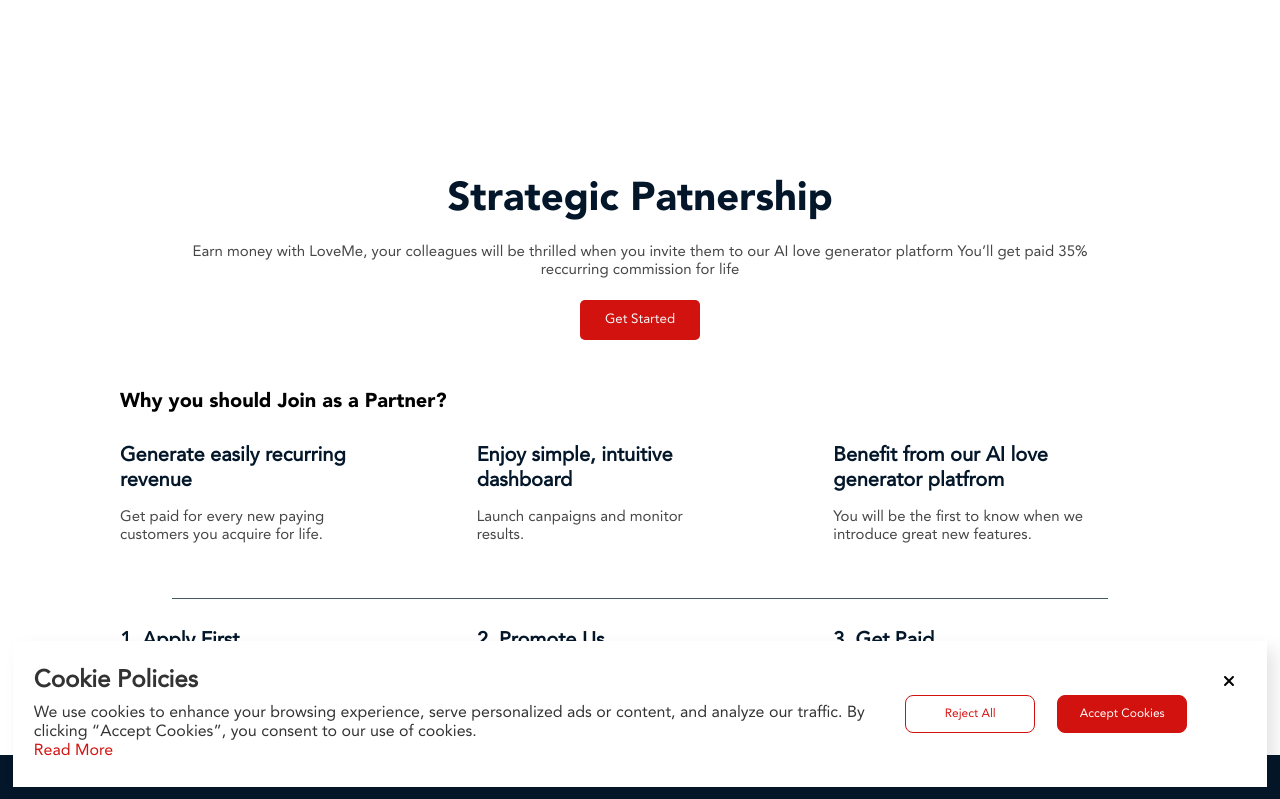
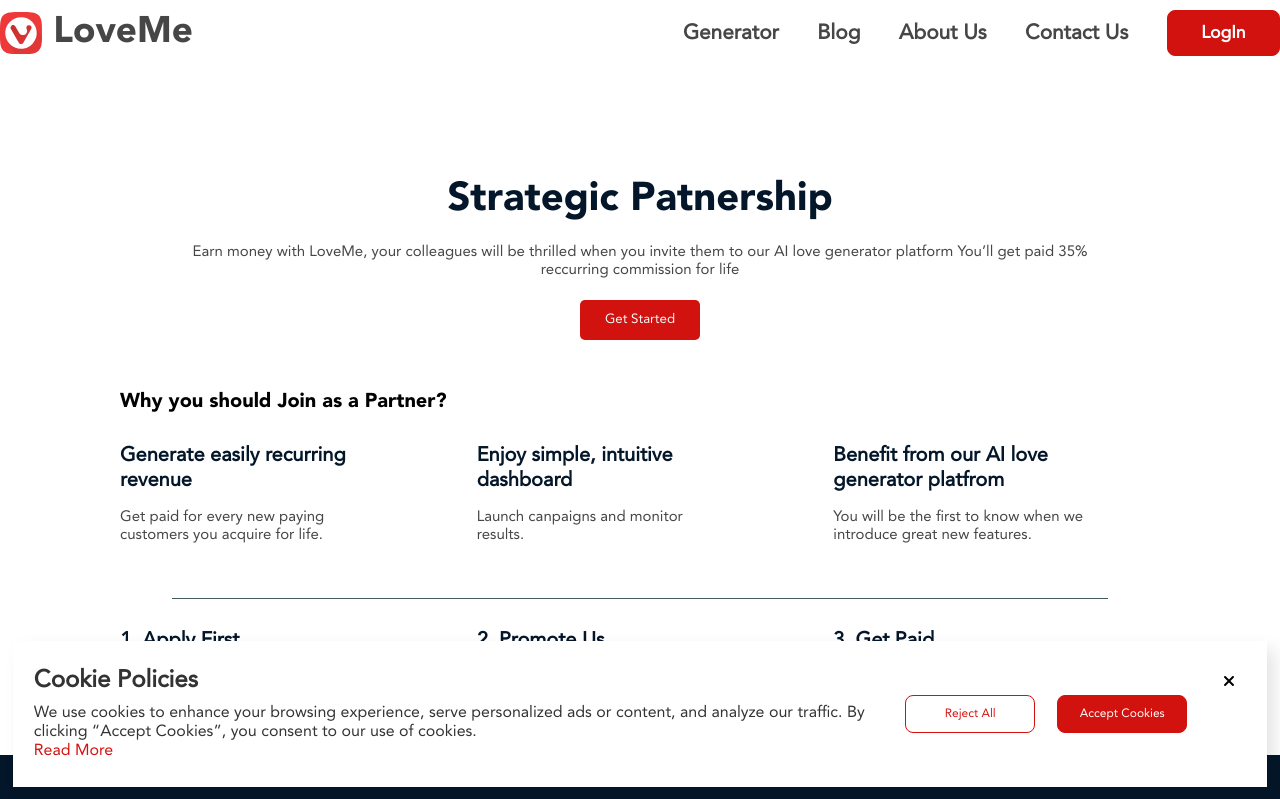
Before and after one commit to Phyya/love-letter-generator, a React (Create React App) app: page /partnerships in a window 1280 px wide. Shown: the top 799 px of the page. Built offline with nearby package versions, Linux system fonts and the light colour scheme.

Commit message:
Navbar fix

```diff
--- a/src/pages/Patnership/Patnership.jsx
+++ b/src/pages/Patnership/Patnership.jsx
@@ -2,7 +2,7 @@ import React from 'react';
 import { PatnershipWrapper, HeroSection, WhyJoinSection } from './style';
 import Button from '../../components/Button/Button';
 import { useNavigate } from 'react-router-dom';
-// import Navbar from '../../components/Navbar/Navbar';
+import Navbar from '../../components/Navbar/Navbar';
 import FooterTwo from '../../components/FooterTwo';
 
 const Patnership = () => {
@@ -10,7 +10,7 @@ const Patnership = () => {
   return (
     <>
       <PatnershipWrapper>
-        {/* <Navbar /> */}
+        <Navbar />
         <div className="mt-44"></div>
         <HeroSection>
           <div className="container">
```
